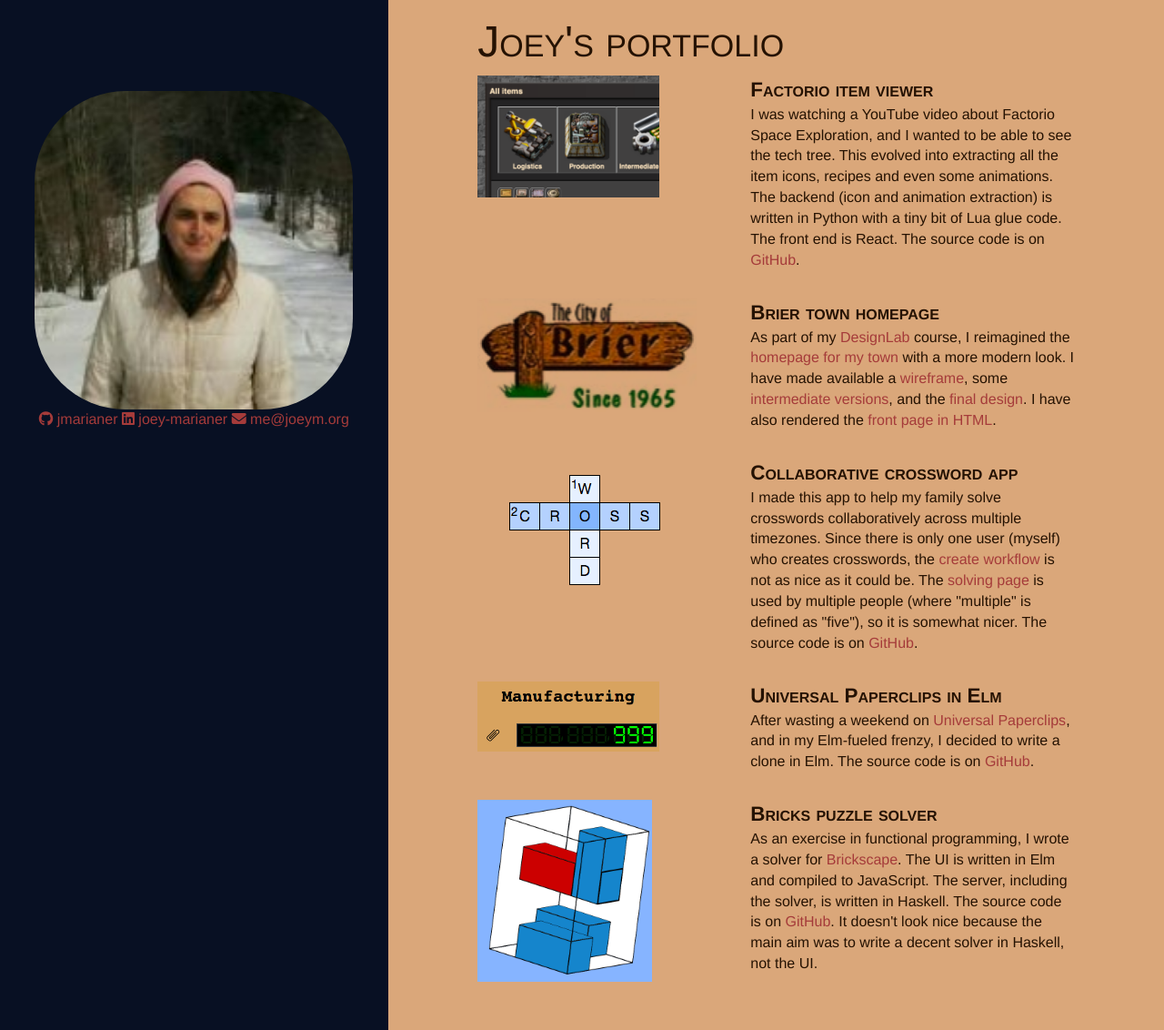
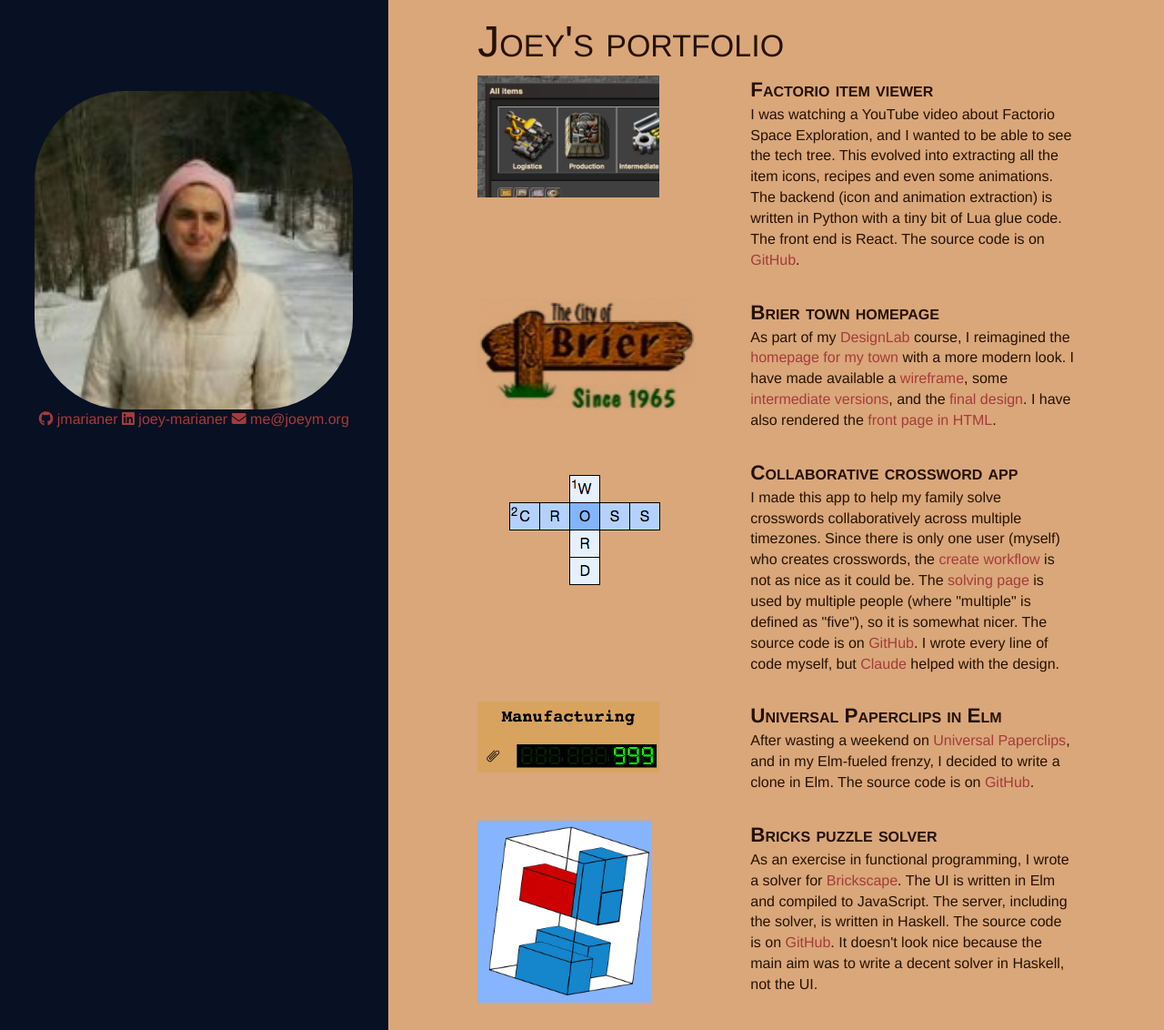
Before and after one commit to jmarianer/website, a Jekyll site: the page built from website/portfolio/index.html, in a window 1280 px wide. Shown: the whole page at 91% size. Built offline with Jekyll 4.4.1, drawn with Linux system fonts in a browser that asks for light colours; nearby versions of some CDN libraries.

```diff
--- a/website/_layouts/default.html
+++ b/website/_layouts/default.html
@@ -23,7 +23,7 @@
           <i class="fa-brands fa-github"></i> jmarianer
         </a>
 
-        <a href="https://www.linkedin.com/in/joey-marianer-83164221/">
+        <a href="https://www.linkedin.com/in/joey-marianer/">
           <i class="fa-brands fa-linkedin"></i> joey-marianer
         </a>
 
--- a/website/portfolio/index.html
+++ b/website/portfolio/index.html
@@ -39,12 +39,14 @@ permalink: /portfolio/
       I made this app to help my family solve crosswords collaboratively across
       multiple timezones. Since there is only one user (myself) who creates
       crosswords, the <a
-      href="FIXME">create workflow</a> is
+      href="https://crosswords.joeym.org/create">create workflow</a> is
       not as nice as it could be. The <a
-      href="FIXME">solving
+      href="https://crosswords.joeym.org/crossword/-OX7mTBhgcHw5gzLtpvY">solving
       page</a> is used by multiple people (where "multiple" is defined as
       "five"), so it is somewhat nicer. The source code is on <a
-      href="https://github.com/jmarianer/crossword">GitHub</a>.
+      href="https://github.com/jmarianer/website/tree/main/crosswords">GitHub</a>.
+      I wrote every line of code myself, but <a href="http://claude.ai">Claude</a>
+      helped with the design.
     </div>
   </div>
 
```
